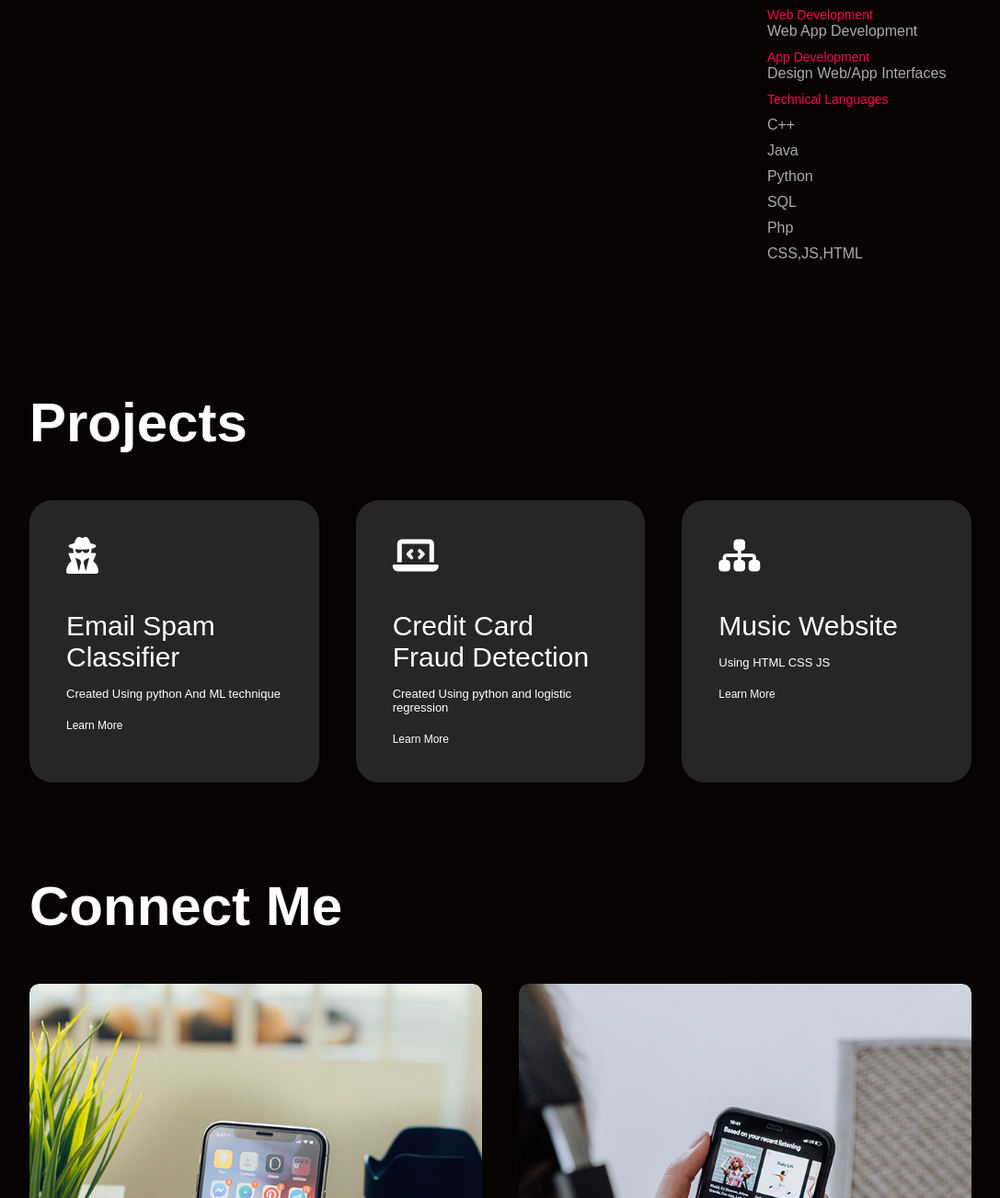
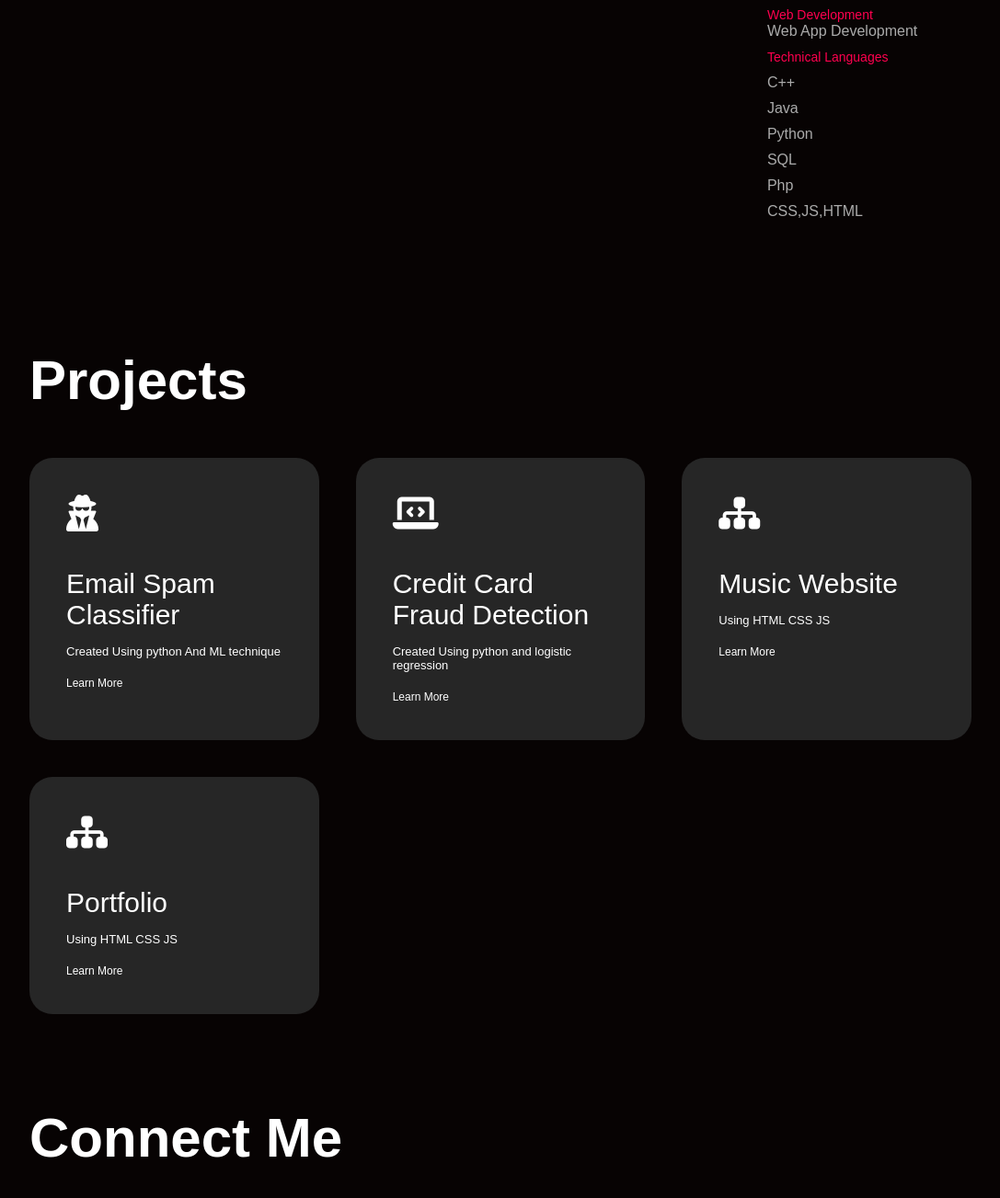
Before and after one commit to Amit-2024/Porfolio, a plain HTML site: page index.html in a window 1280 px wide. Shown: the part 1274-2577 px from the top of the page at 92% size, without its empty margins (96-1183 px from the left). Drawn offline with Linux system fonts and the light colour scheme.

Commit message:
Second commit

```diff
--- a/index.html
+++ b/index.html
@@ -52,7 +52,6 @@
                         <ul>
                             <li><span>UI/UX/ML</span><br>Design Web/App Interfaces</li>
                             <li><span>Web Development</span><br>Web App Development</li>
-                            <li><span>App Development</span><br>Design Web/App Interfaces</li>
                             <li><span>Technical Languages</span><br><ul>
                                 <li>C++</li>
                                 <li>Java</li>
@@ -67,7 +66,7 @@
                     <div class="tab-contents" id="Education">
                         <ul>
                             <li><span>2020 - Ongoing</span><br>Graphic Era University</li>
-                            <li><span>Year</span><br>3rd Year</li>
+                            <li><span>Year</span><br>Last Year</li>
                             <li><span>Understanding of</span><br><ul>
                                 <li>Operating System</li>
                                 <li>Data Base Management</li>
@@ -106,6 +105,12 @@
                     <h2>Music Website</h2>
                     <p>Using HTML CSS JS</p>
                     <a href="https://github.com/Amit-2024/Music-Website" target="_blank">Learn More</a>
+                </div>
+                <div>
+                    <i class="fa-solid fa-sitemap"></i>
+                    <h2>Portfolio</h2>
+                    <p>Using HTML CSS JS</p>
+                    <a href="https://github.com/Amit-2024/Porfolio" target="_blank">Learn More</a>
                 </div>
             </div>
         </div>
@@ -183,7 +188,6 @@
             event.currentTarget.classList.add("active-link");
             document.getElementById(tabname).classList.add("active-tab");
         }
-
     </script>
 
     <script>
```
Also changed, not shown: 1 other file.
